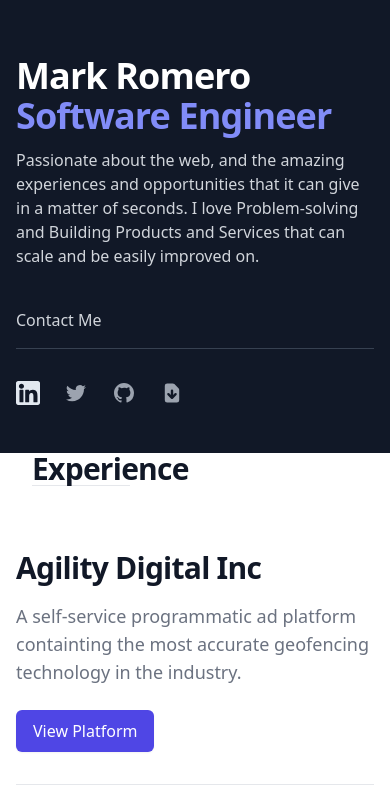
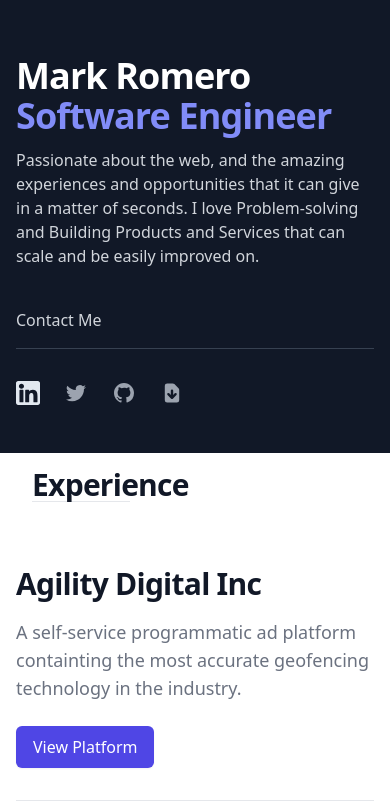
Before and after one commit to mromero1591/marks-thought, a plain HTML site: page index.html in a window 390 px wide. Shown: the top 806 px of the page. Drawn offline with nearby package versions, Linux system fonts and the light colour scheme.

Commit message:
added spacing for experiance

```diff
--- a/index.html
+++ b/index.html
@@ -113,7 +113,7 @@
 
         <!-- More main page content here... -->
       </main>
-      <div class="relative mt-16 lg:mt-12">
+      <div class="relative mt-20 lg:mt-12">
         <h2 class="px-8 text-3xl leading-8 font-extrabold tracking-tight text-gray-900 sm:text-4xl">
           Experience
         </h2>
```
